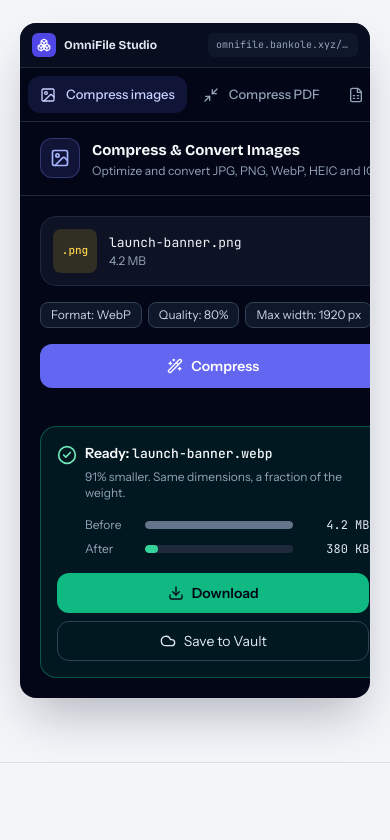
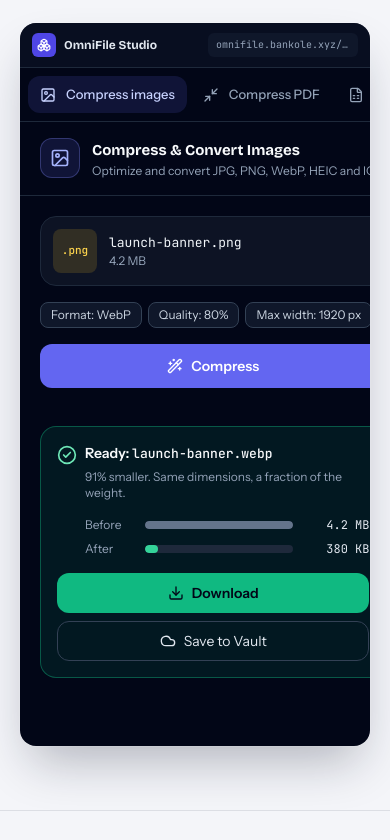
Before and after one commit to Bankole614/omnifile-landing-page, a website: page index.html in a window 390 px wide. Shown: the part 580-1420 px from the top of the page. Drawn offline with nearby package versions, Linux system fonts and the light colour scheme.

Commit message:
Fix hero live demo layout shift with responsive min-height

```diff
--- a/index.html
+++ b/index.html
@@ -135,7 +135,7 @@
             </div>
             <div class="grid sm:grid-cols-[195px_minmax(0,1fr)]">
               <div id="demo-tabs" role="tablist" aria-label="Pick a tool to preview" class="flex gap-1 overflow-x-auto border-b border-slate-800 p-2 sm:flex-col sm:overflow-visible sm:border-b-0 sm:border-r sm:p-3"></div>
-              <div id="demo-panel" role="tabpanel" class="min-h-[26rem]"></div>
+              <div id="demo-panel" role="tabpanel" class="min-h-[39rem] sm:min-h-[29.5rem]"></div>
             </div>
           </div>
         </div>
```
Also changed, not shown: dist/styles.css.
